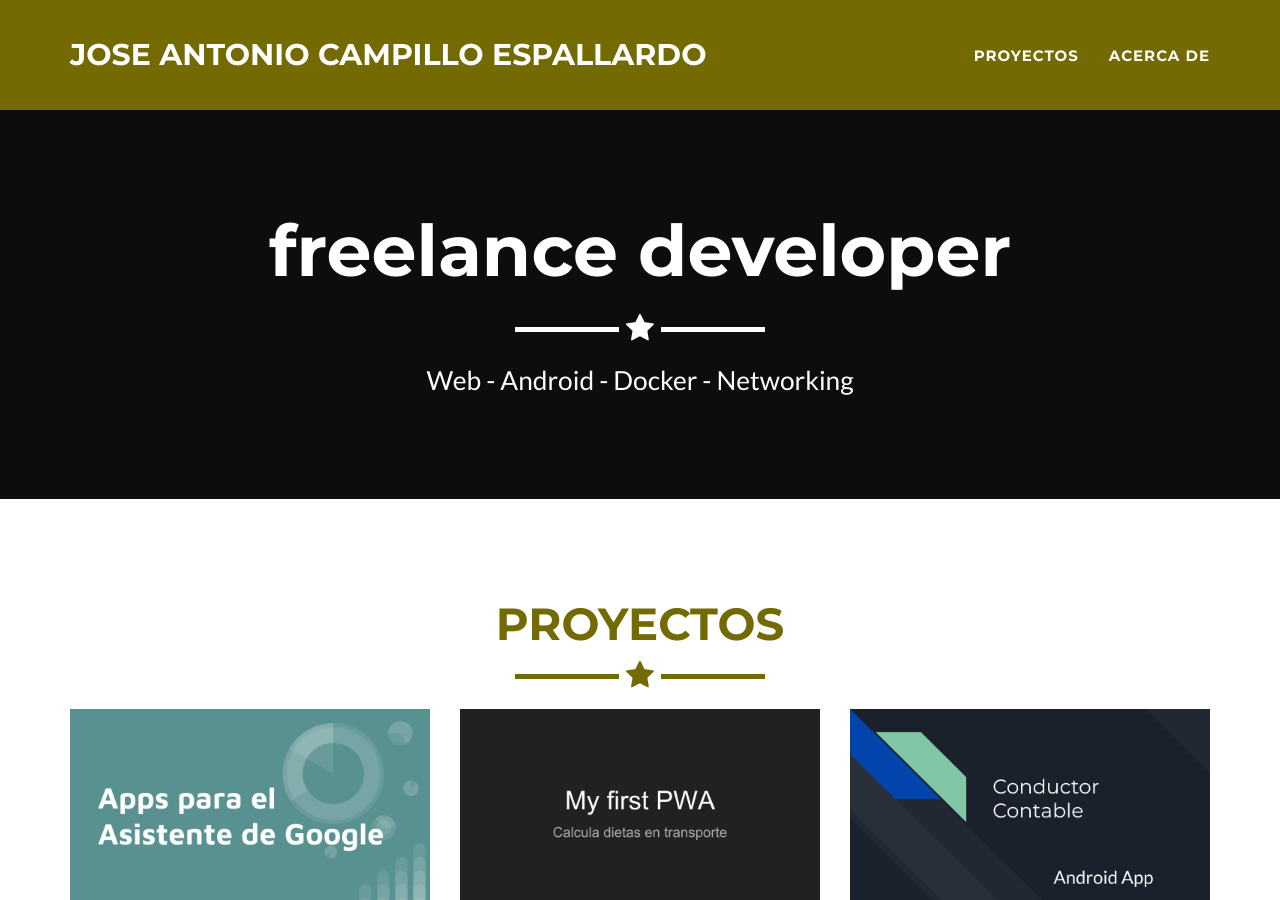
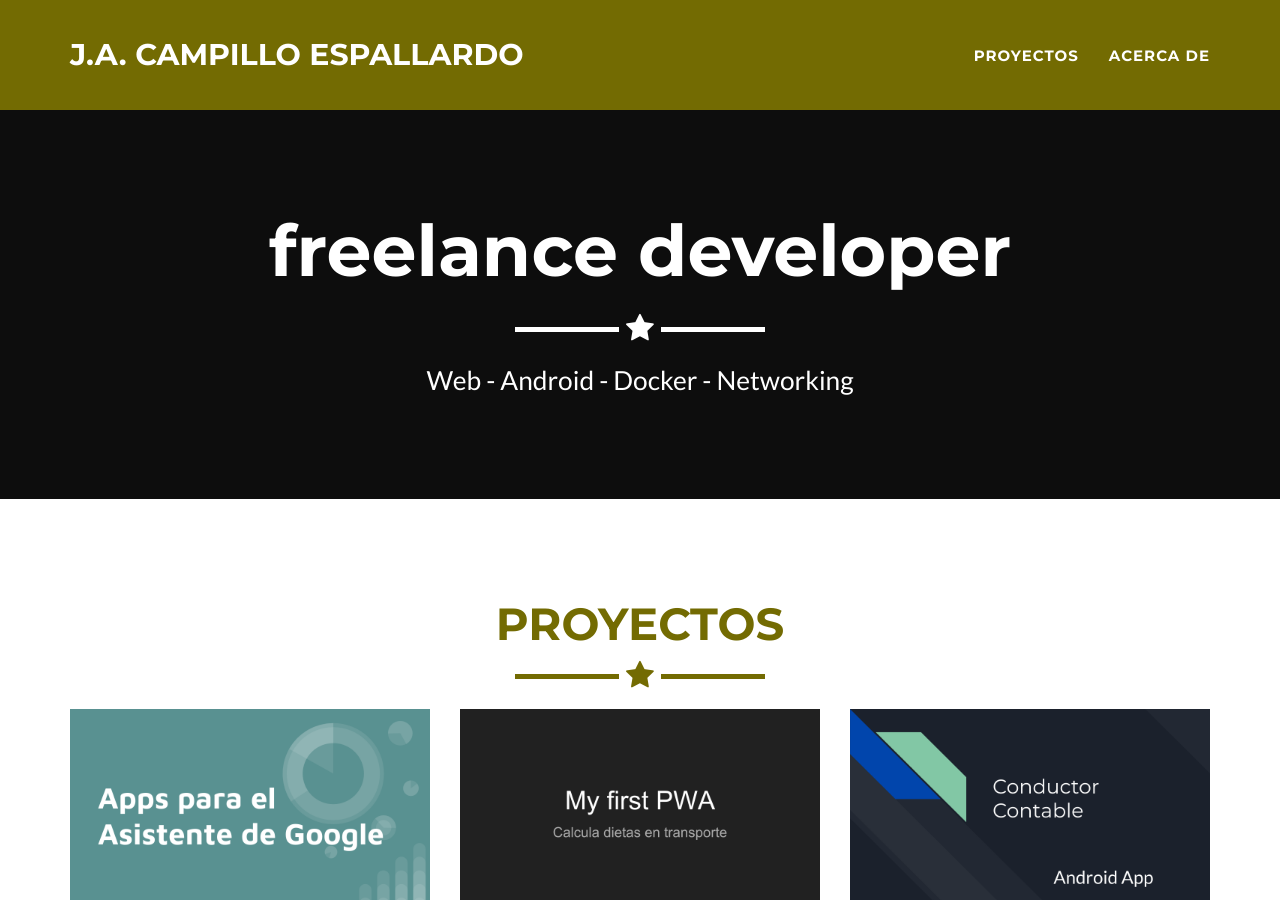
Before and after one commit to joseantoniocampillo/joseantoniocampillo.github.io, a Jekyll site: the page built from index.html, in a window 1280 px wide and 900 px high. Built offline with Jekyll 4.4.1, drawn with Linux system fonts in a browser that asks for light colours.

Commit message:
Update _config.yml

```diff
--- a/_config.yml
+++ b/_config.yml
@@ -1,5 +1,5 @@
 # Site settings
-title: Jose Antonio Campillo Espallardo
+title: J.A. Campillo Espallardo
 email: campi1112@hotmail.com
 url: #https://example.github.io
 description: "Inquietudes, avances, proyectos"
```
